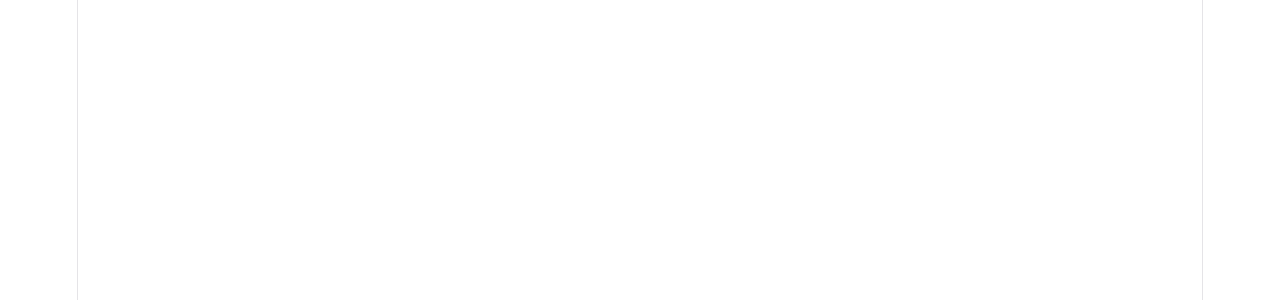
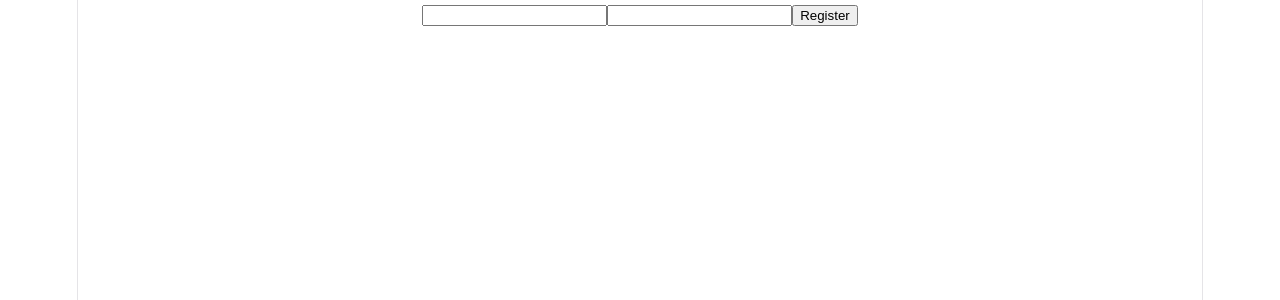
Before and after one commit to LZietlow/wealthpilot, a React (Vite) app in the folder frontend/: page /register in a window 1280 px wide. Before the commit this address had no page. Shown: the top 300 px of the page. Built offline with nearby package versions, Linux system fonts and the light colour scheme.

Commit message:
Add registration page and fix error message serialization

```diff
--- a/frontend/src/App.tsx
+++ b/frontend/src/App.tsx
@@ -1,11 +1,8 @@
-import { useState } from 'react'
-import reactLogo from './assets/react.svg'
-import viteLogo from './assets/vite.svg'
-import heroImg from './assets/hero.png'
 import './App.css'
 import Login from './pages/Login'
 import { BrowserRouter, Route, Navigate, Routes } from 'react-router-dom'
 import Dashboard from './pages/Dashboard'
+import Register from './pages/Register'
 
 function App() {
 
@@ -15,6 +12,7 @@
         <Route path='/' element={<Navigate to = "/login" />} />
         <Route path='/login' element={<Login />} />
         <Route path='/dashboard' element={<Dashboard />} />
+        <Route path='/register' element={<Register />} />
       </Routes>
     </BrowserRouter>
   )
--- a/frontend/src/pages/Login.tsx
+++ b/frontend/src/pages/Login.tsx
@@ -1,6 +1,6 @@
 import axios from "axios";
 import React, { useState } from "react";
-import { useNavigate } from "react-router-dom";
+import { Link, useNavigate } from "react-router-dom";
 
 
 export default function Login() {
@@ -24,11 +24,17 @@
     const [password, setPassword] = useState('');
     const [errorMessage, setErrorMessage] = useState('');
     return(
+
+
         <form onSubmit={handleLogin}>
             <input name="email" value={email} onChange={(e) => setEmail(e.target.value)}></input>
             <input name="password" value={password} onChange={(e) => setPassword(e.target.value)}></input>
             <button type="submit">Login</button>
             {errorMessage && <p>{errorMessage}</p>}
+
+            <Link to="/register">Sign Up</Link>
         </form>
+
+
     );
 }
--- /dev/null
+++ b/frontend/src/pages/Register.tsx
@@ -0,0 +1,32 @@
+import { useState } from "react"
+import axios from "axios";
+import { useNavigate } from "react-router-dom";
+
+export default function Register() {
+    const navigate = useNavigate();
+    const[email, setEmail] = useState('');
+    const[password, setPassword] = useState('');
+    const[errorMessage, setErrorMessage] = useState('');
+
+
+    async function handleRegister(e:React.FormEvent<HTMLFormElement>) {
+        e.preventDefault();
+        try {
+            await axios.post('http://localhost:3000/auth/register', { email, password })
+            navigate('/login');
+        } catch (error) {
+            setErrorMessage("Email already in use")
+            console.log(error)
+        }
+
+    }
+
+    return (
+        <form onSubmit={handleRegister}>
+            <input name="email" value={email} onChange={(e) => setEmail(e.target.value)}></input>
+            <input name="password" value={password} onChange={(e) => setPassword(e.target.value)}></input>
+            <button type="submit">Register</button>
+            {errorMessage && <p>{errorMessage}</p>}
+        </form>
+    )
+}
```
Also changed, not shown: 1 other file (tests, documents, lock files or other folders).
